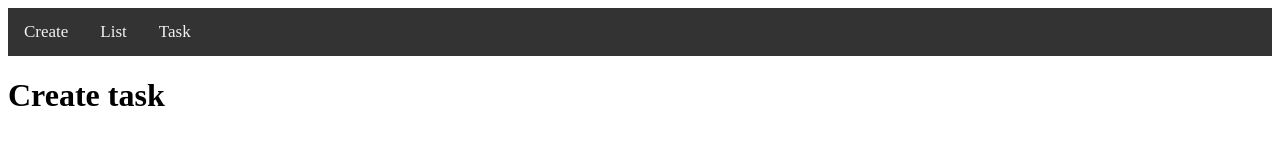
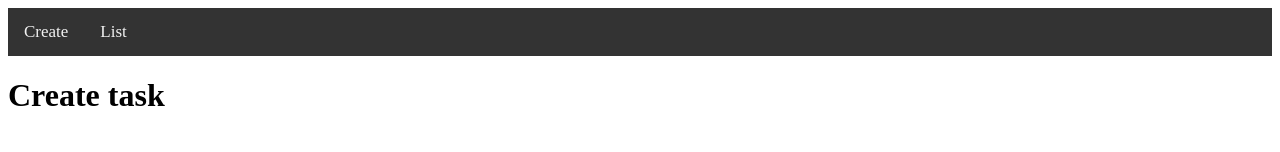
Before and after one commit to Wilson2254/work-list, a Vue app: page / in a window 1280 px wide. Shown: the top 152 px of the page. Built offline with nearby package versions, Linux system fonts and the light colour scheme.

Commit message:
Debug edit desc and delete task from navbar

```diff
--- a/src/components/NavBar.vue
+++ b/src/components/NavBar.vue
@@ -2,7 +2,6 @@
   <div class="topnav">
     <router-link to="/">Create</router-link>
     <router-link to="/list">List</router-link>
-    <router-link to="/task">Task</router-link>
   </div>
 </template>
 
--- a/src/store/index.js
+++ b/src/store/index.js
@@ -17,11 +17,9 @@ export default new Vuex.Store({
 
       const idx = tasks.findIndex(t => t.id === id)
       const task = tasks[idx]
-
+      tasks[idx] = { ...task, description }
       state.tasks = tasks
       localStorage.setItem('tasks', JSON.stringify(state.tasks))
-
-      tasks[idx] = { ...task, description }
     },
     deleteTask(state, id) {
       const tasks = state.tasks.concat()
```
